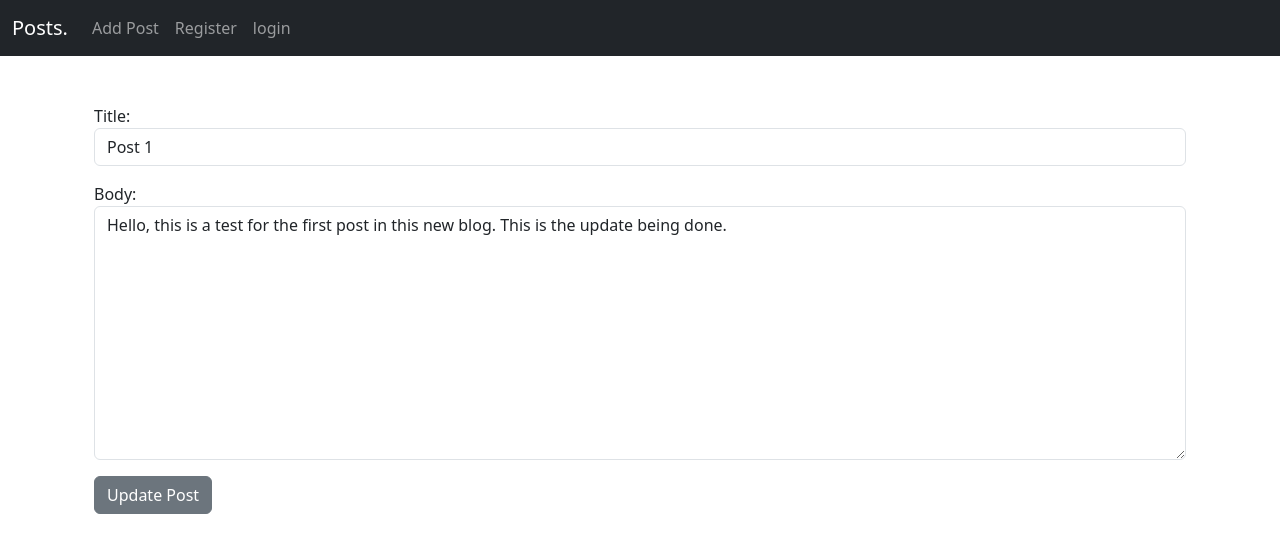
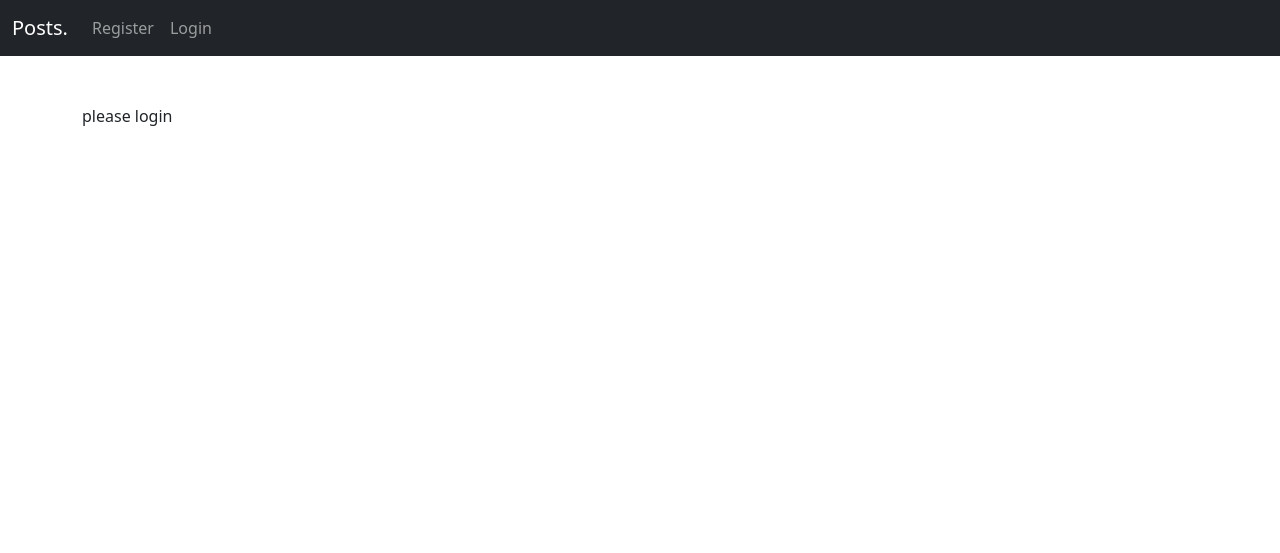
Before and after one commit to gomuningen2004/Django-blog-app, a Django app: page /edit_post/1 in a window 1280 px wide. Shown: the top 553 px of the page. Run offline with Django 5.2, Linux system fonts and the light colour scheme; data comes from the database, SQL or seed files in the repository; both versions use the stored data as it was after the commit.

Commit message:
Completed Video 10

```diff
--- a/Blog/startBlog/templates/add_post.html
+++ b/Blog/startBlog/templates/add_post.html
@@ -2,6 +2,8 @@
 {%  block title %} Add post | Posts. {%  endblock %}
 {%  block content    %}
 <br>
+{% if user.is_authenticated %}
+
 <div class="container">
     <div class="form-group">
         <form method="post">
@@ -11,4 +13,8 @@
         </form>
     </div>
 </div>
+{% else %}
+<p>please login</p>
+{% endif %}
+
 {% endblock %}
--- a/Blog/startBlog/templates/base.html
+++ b/Blog/startBlog/templates/base.html
@@ -15,15 +15,23 @@
           </button>
           <div class="collapse navbar-collapse" id="navbarSupportedContent">
             <ul class="navbar-nav me-auto mb-2 mb-lg-0">
+              {% if user.is_authenticated %}
               <li class="nav-item">
                 <a class="nav-link" href="{% url 'add-post' %}">Add Post</a>
               </li>
+              <form method="post" action="{% url 'logout' %}" class="nav-item">
+                {% csrf_token %}
+                <button type="submit" class="nav-link">Log Out</button>
+              </form>
+              {% else %}
               <li class="nav-item">
                 <a class="nav-link" href="{% url 'register' %}">Register</a>
               </li>
               <li class="nav-item">
-                <a class="nav-link" href="{% url 'login' %}">login</a> <!-- here the login is being handled by django.contrib.auth.urls -->
+                <a class="nav-link" href="{% url 'login' %}">Login</a> <!-- here the login is being handled by django.contrib.auth.urls -->
               </li>
+              {% endif %}
+
             </ul>
           </div>
         </div>
--- a/Blog/startBlog/templates/delete_post.html
+++ b/Blog/startBlog/templates/delete_post.html
@@ -2,6 +2,7 @@
 {%  block title %} Edit post | Posts. {%  endblock %}
 {%  block content    %}
 <br>
+{% if user.is_authenticated %}
 <div class="container">
     <div class="form-group">
         <form method="post">
@@ -11,4 +12,7 @@
         </form>
     </div>
 </div>
+{% else %}
+<p>please login</p>
+{% endif %}
 {% endblock %}
--- a/Blog/startBlog/templates/home.html
+++ b/Blog/startBlog/templates/home.html
@@ -6,7 +6,7 @@
 {% for post in object_list %}
     <li><a href="{% url 'post-detail' post.pk %}">{{  post.title }}</a> - {{  post.author.first_name }} {{  post.author.last_name }} <br/>
         @{{  post.author }} . {{ post.post_date }} . {{ post.post_time }}<br/>
-    {{  post.body   }}</li>
+    {{ post.body|slice:":200" }}</li>
 {% endfor %}
 </ul>
 {%  endblock    %}
--- a/Blog/startBlog/templates/post_detail.html
+++ b/Blog/startBlog/templates/post_detail.html
@@ -8,7 +8,10 @@
 <p>{{   post.body   }}</p>
 
 <br><br>
+{% if user.is_authenticated %}
 <a href="{% url 'edit-post' post.pk %}" class="btn btn-secondary">Edit</a>
 
 <a href="{% url 'delete-post' post.pk %}" class="btn btn-secondary">Delete</a>
+{% else %}
+{% endif %}
 {%  endblock    %}
--- a/Blog/startBlog/templates/update_post.html
+++ b/Blog/startBlog/templates/update_post.html
@@ -2,6 +2,7 @@
 {%  block title %} Edit post | Posts. {%  endblock %}
 {%  block content    %}
 <br>
+{% if user.is_authenticated %}
 <div class="container">
     <div class="form-group">
         <form method="post">
@@ -11,4 +12,7 @@
         </form>
     </div>
 </div>
+{% else %}
+<p>please login</p>
+{% endif %}
 {% endblock %}
```
Also changed, not shown: Blog/db.sqlite3.
